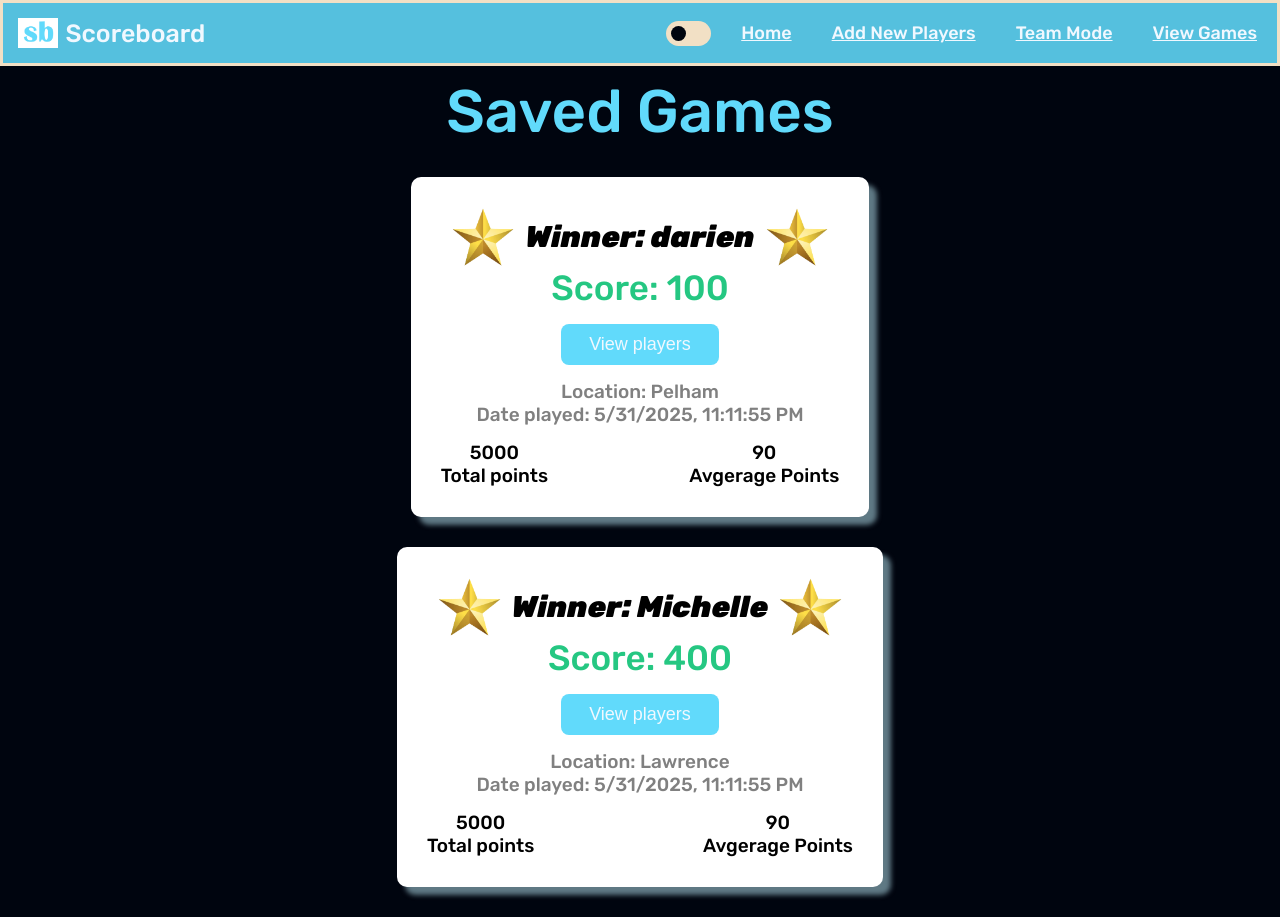
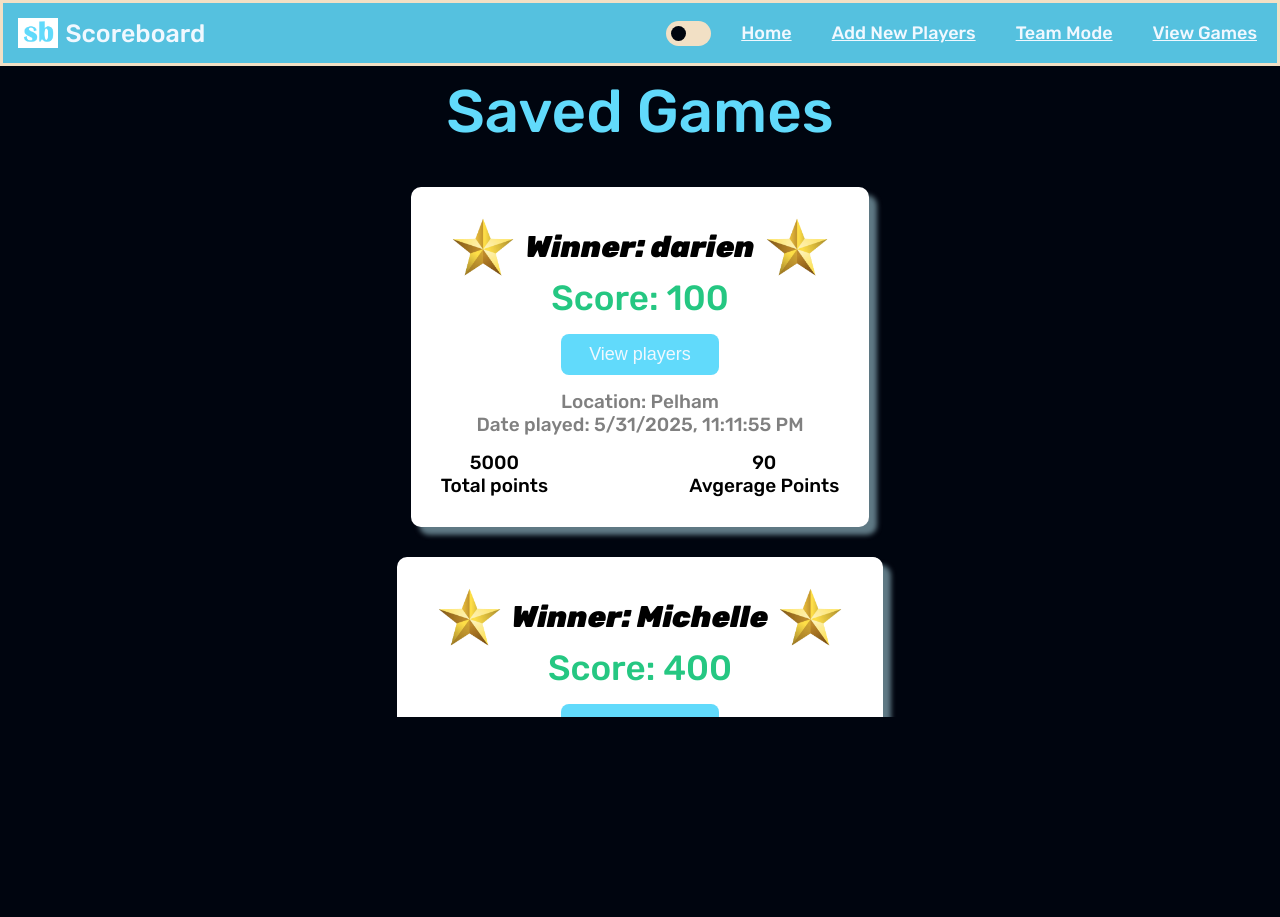
Before and after one commit to darienmiller88/DigitalScoreBoard, a Vue app in the folder client/: page /view-games in a window 1280 px wide. After the commit the page ends 800 px from the top, so only its background shows below. Built offline with nearby package versions, Linux system fonts and the light colour scheme; no server answers; a web font is replaced by a local one.

Commit message:
fix: added styles to SavedGames component

```diff
--- a/client/src/components/SavedGames/SavedGames.vue
+++ b/client/src/components/SavedGames/SavedGames.vue
@@ -83,5 +83,22 @@
 </template>
 
 <style scoped lang="scss">
+    .games{
+        overflow-y: scroll;
 
+        height: 70vh;
+        width: 95vw;
+        margin: auto;
+        transition: 0.3s;
+
+        @media screen and (min-width: 768px) {
+            width: fit-content;
+            padding: 0px 30px;
+        }
+
+        &:hover{
+            box-shadow: 0 4px 10px var(--main-text-color);
+        }
+
+    }
 </style>
```
